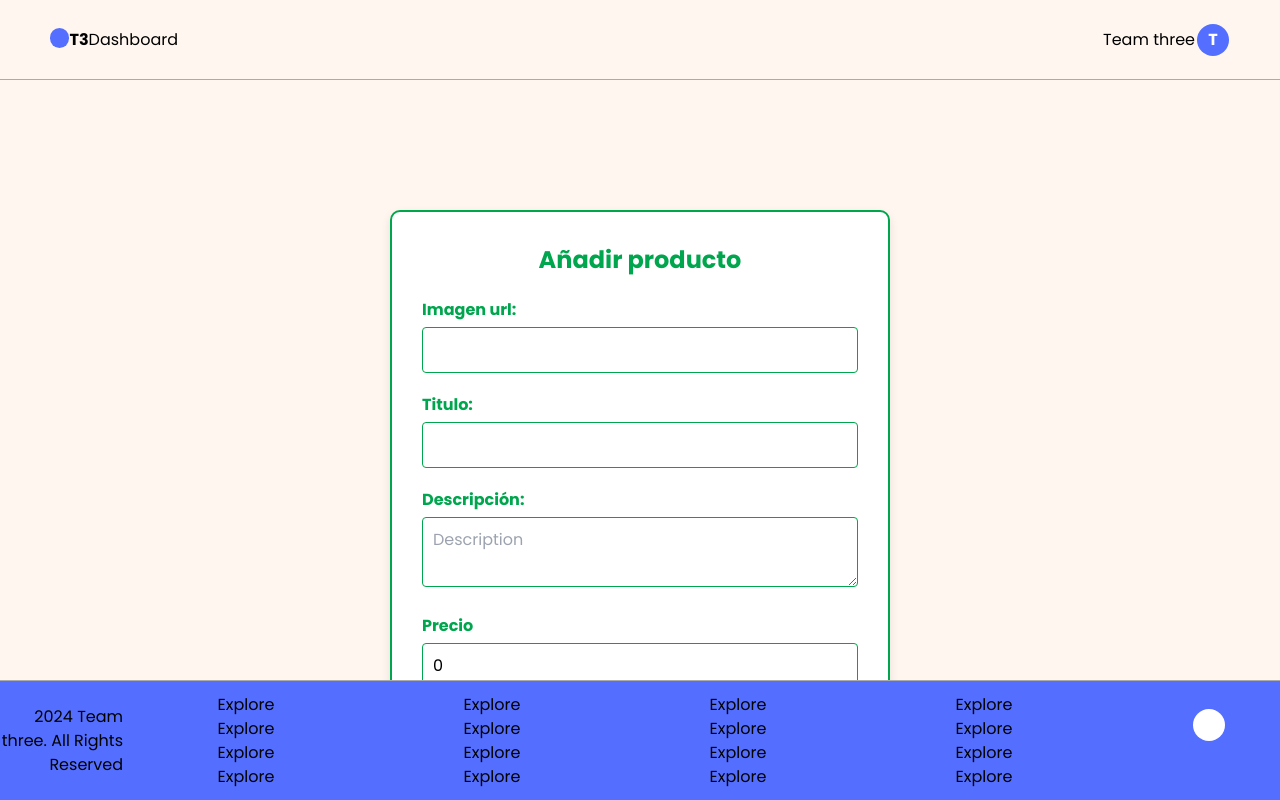
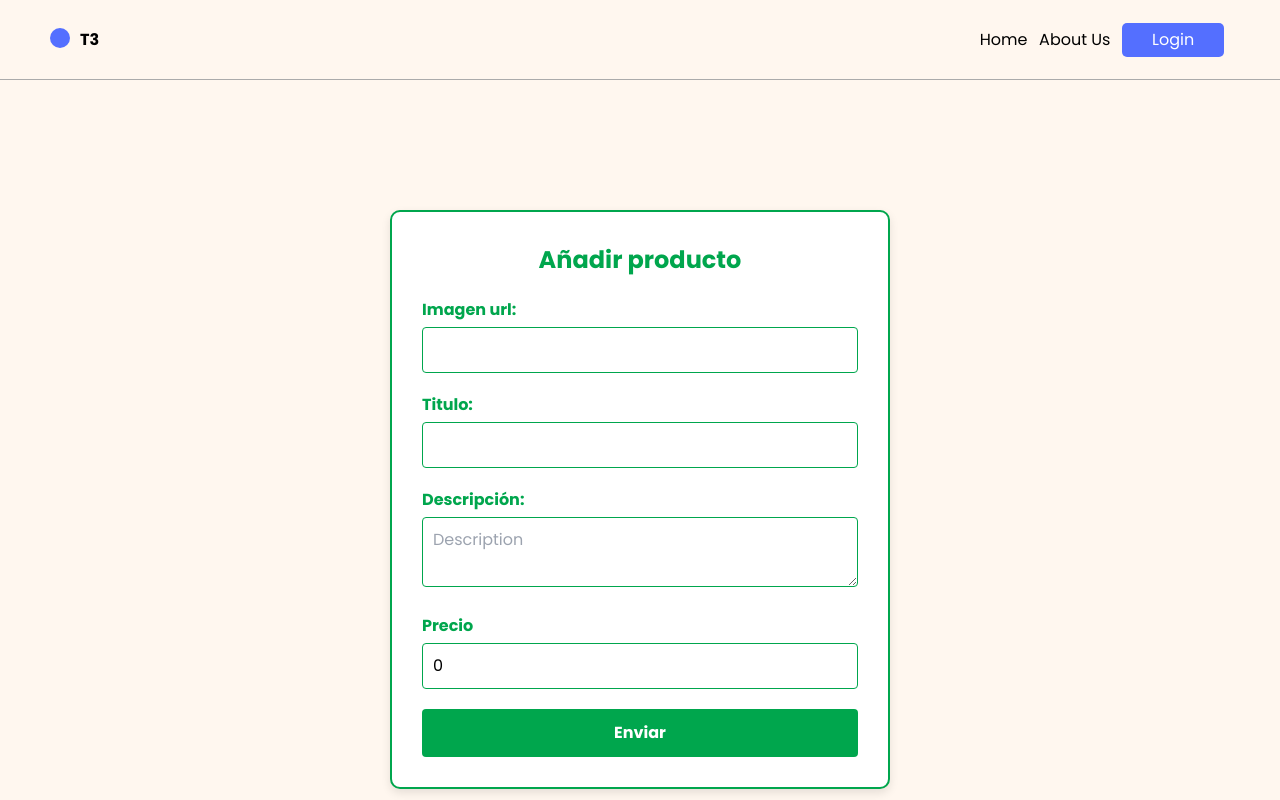
Before and after one commit to AlejandroEchavarriaRiwi/crud_product_tres, a Next.js app: page /dashboard/addproducts in a window 1280 px wide. Shown: the top 800 px of the page. Built offline with nearby package versions, Linux system fonts and the light colour scheme.

Commit message:
addstyles

```diff
--- a/app/layout.tsx
+++ b/app/layout.tsx
@@ -24,7 +24,7 @@ export default function RootLayout({
   return (
     <html lang="en" className={poppins.variable}>
       <body>
-      <Navbar page={"Dashboard"}/>
+      <Navbar/>
           {children}
       <MainFooter page={"Dashboard"}/>
       </body>
--- a/components/sytlosForm/form.css
+++ /dev/null
@@ -1,109 +0,0 @@
-/* estilos de form
-@stylosform:
-
-:root {
-
---colorFondo : #ffffff;
---cajaSonbra :0 1px 3px rgba(0,0,0,0.2);
---borderForm: border-radius:8px;
---tamañoPrecio: font-weight: 600;
---colorPrecio:color: #28a745;
---hover : var(--hover background-color: #f1f3f5)
-
-}
-
-/* label para dal estilo a las letras  */
-label{
-    display: table-cell;
-    vertical-align: inherit;
-    text-align: center;
-}
-
-/*  estylos del formulario  */
-.form {
-
-    display: table-row;
-    vertical-align: inherit;
-    unicode-bidi: isolate;
-    border-color: inherit;
-    width: 100%;
-    border-collapse: separate;
-    border-spacing: 0;
-    background-color: #ffffff;
-    box-shadow: 0 1px 3px rgba(0, 0, 0, 0.2);
-    border-radius: 8px;
-    text-align: center;
-    margin: 30px;
-
-}
-/* llamando a esta etiqueta main con clase pageform para centrar formulario */
-/*.PageForm{
-    display: flex;
-    flex-direction: column;
-    align-items: center;
-}
-/* para que no tenga border el formulario */
-fieldset{
-    border: none;
-    text-align: center;
-
-}
-/* centrando contenido del formulario desde la pagina main  */
-.PageForm{
-    justify-content: center;
-}
-
-
-form.form{
-    width: 40%;
-    margin-top: 1.4rem;
-    margin: 30px;
-    padding: 30px;
-}
-
-form.form > fieldset{
-    border: none;
-    width: 100%;
-}
-
-h2{
-    margin-bottom: 10px;
-}
-
-form.form > fieldset.form-url > label.url-label,
-form.form > fieldset.form-title > label.title-label,
-form.form > fieldset.form-description > label.description-label,
-form.form > fieldset.form-price > label.price-label{
-    display: block;
-    margin-bottom: .5rem;
-}
-
-
-form.form > fieldset.form-url > input.url-input,
-form.form > fieldset.form-title > input.title-input,
-form.form > fieldset.form-description > input.description-input,
-form.form > fieldset.form-price > input.price-input{
-    width: 40%;
-    padding: .8rem;
-    border-radius: .8rem;
-    border: 1px solid rgb(182, 182, 182);
-}
-
-form.form > button.form-button{
-    border: none;
-    width: 180px;
-    margin-top: 10px;
-    padding: .8rem;
-    border-radius: .8rem;
-    background-color: rgb(0, 166, 78);
-    color: #ffffff;
-    cursor: pointer;
-}
-
-.form-button :hover{
-    color:rgb(61, 61, 61);
-    color: #fff;
-    width: 95%;
-    margin-top: .8rem;
-
-}
--- a/components/ui/footer/MainFooter.tsx
+++ b/components/ui/footer/MainFooter.tsx
@@ -12,32 +12,28 @@ const MainFooter:React.FC<INavbar>=({page})=> {
         </div>
         <div className='FooterNavCenter'>
             <div>
-                <h1><Link href="/">Explore</Link></h1>
-                <h3><Link href="/">Explore</Link></h3>
-                <h3><Link href="/">Explore</Link></h3>
-                <h3><Link href="/">Explore</Link></h3>
+                <h1>Explore</h1>
+                <h3><Link href="/">Home</Link></h3>
+                <h3><Link href="/">About us</Link></h3>
             </div>
             <div>
-                <h1><Link href="/">Explore</Link></h1>
-                <h3><Link href="/">Explore</Link></h3>
-                <h3><Link href="/">Explore</Link></h3>
-                <h3><Link href="/">Explore</Link></h3>
+                <h1>Visit</h1>
+                <h3>Guayabal</h3>
+                <h3>Cl. 16 #55-129</h3>
             </div>
             <div>
-                <h1><Link href="/">Explore</Link></h1>
-                <h3><Link href="/">Explore</Link></h3>
-                <h3><Link href="/">Explore</Link></h3>
-                <h3><Link href="/">Explore</Link></h3>
+                <h1>Follow us</h1>
+                <h3><Link href="http://www.instagram.com">Instagram</Link></h3>
+                <h3><Link href="http://www.facebook.com">Explore</Link></h3>
             </div>
             <div>
-                <h1><Link href="/">Explore</Link></h1>
-                <h3><Link href="/">Explore</Link></h3>
-                <h3><Link href="/">Explore</Link></h3>
-                <h3><Link href="/">Explore</Link></h3>
+                <h1>Legal</h1>
+                <h3><Link href="/">Term</Link></h3>
+                <h3><Link href="/">Privacy</Link></h3>
             </div>
         </div>
         <div className='FooterNavRight'>
-            <div className='WhiteCircle w-8 h-8'></div>
+            <div className='WhiteCircle w-8 h-8'><div className='triangle'></div></div>
         </div>
     </div>
 
--- a/components/ui/navbar/Navbar.tsx
+++ b/components/ui/navbar/Navbar.tsx
@@ -1,23 +1,29 @@
+'use client';
+
 import Link from 'next/link'
+import { usePathname } from 'next/navigation'
 
-interface INavbar{
-    page: string,
-}
+const Navbar: React.FC = () => {
+    const pathname = usePathname()
 
-const Navbar:React.FC<INavbar>=({page})=> {
+    const isLoginPage = pathname === '/login'
+
     return (
-            <div className='NavContainer'>
-                <div className='NavLeft'>
-                    <div className='BlueCircle w-5 h-5'></div>
-                    <h1><Link href="/">T3</Link></h1>
-                    <h2><Link href="/">{page}</Link></h2>
-                </div>
-                <div className='NavRight'>
-                    <h2>Team three</h2>
-                    <div className='BlueCircle w-8 h-8'>T</div>
-                </div>
+        <div className='NavContainer'>
+            <div className='NavMainLeft'>
+                <div className='BlueCircle w-5 h-5'></div>
+                <h1><Link href="/">T3</Link></h1>
             </div>
-
+            <div className='NavMainRight'>
+                <h1><Link href="/">Home</Link></h1>
+                <h1><Link href="/">About Us</Link></h1>
+                {isLoginPage ? (
+                    <Link href="/register"><div className='ButtonLogin'>Register</div></Link>
+                ) : (
+                    <Link href="/login"><div className='ButtonLogin'>Login</div></Link>
+                )}
+            </div>
+        </div>
     )
 }
 
--- /dev/null
+++ b/components/ui/navbar/NavbarUserView.tsx
@@ -0,0 +1,24 @@
+import Link from 'next/link'
+
+interface INavbar{
+    page: string,
+}
+
+const Navbar:React.FC<INavbar>=({page})=> {
+    return (
+            <div className='NavContainer'>
+                <div className='NavLeft'>
+                    <div className='BlueCircle w-5 h-5'></div>
+                    <h1><Link href="/">T3</Link></h1>
+                    <h2><Link href="/">{page}</Link></h2>
+                </div>
+                <div className='NavRight'>
+                    <h2>Team three</h2>
+                    <div className='BlueCircle w-8 h-8'>T</div>
+                </div>
+            </div>
+
+    )
+}
+
+export default Navbar;
--- a/components/ui/navbar/styles/stylesNavBar.css
+++ b/components/ui/navbar/styles/stylesNavBar.css
@@ -37,6 +37,8 @@
     text-align: center;
     margin-right: 50px;
 }
+
+
 .FooterContainer{
     width: 100%;
     height: 120px;
@@ -46,36 +48,37 @@
     justify-content:space-between;
     text-align: center;
     border-top: 1px solid rgb(171, 171, 171);
-    position: sticky;
+    color: white;
     bottom: 0;
-    z-index: 1000;
 }
 .FooterNavCenter{
-    width: 80%;
+    width: 55%;
+    height: 100%;
+    padding-top: 20px;
     display: flex;
+    text-align: start;
     justify-content: space-around;
 }
 .FooterNavLeft{
-    width: 10%;
+    width: 25%;
+    height: 100%;
+    padding-bottom: 10px;
     display: flex;
     align-items: end;
     text-align: end;
-    justify-content: end;
+    justify-content: center;
 
 }
 .FooterNavRight{
-    position: relative;
-    width: 10%;
+    width: 20%;
+    height: 100%;
     display: flex;
-    justify-content: space-around;
-    align-items: center;
+    justify-content: end;
+    align-items: end;
     text-align: center;
-    margin-right: 50px;
 }
 .WhiteCircle {
-    position: absolute;
-    right: 5px;
-    bottom: 0px;
+
     border-radius: 50%;
     background-color: white;
     display: flex;
@@ -84,4 +87,44 @@
     text-align: center;
     color: white;
     font-weight: bold;
+    margin-bottom: 20px;
+    margin-right: 20px;
 }
+.triangle {
+    margin: 0 auto;
+    width: 0;
+    height: 0;
+    border: 8px solid transparent;
+    border-top: 0;
+    border-bottom: 16px solid #546FFF;
+}
+
+
+.NavMainLeft{
+    width: 10%;
+    display: flex;
+    justify-content: start;
+    gap: 10px;
+    margin-left: 50px;
+
+}
+.NavMainLeft h1{
+    font-weight: bold;
+}
+.NavMainRight{
+    width: 20%;
+    display: flex;
+    justify-content: space-around;
+    align-items: center;
+    text-align: center;
+    margin-right: 50px;
+}
+.ButtonLogin{
+    background-color: #546FFF;
+    color: white;
+    border: none;
+    padding: 5px 30px;
+    cursor: pointer;
+    border-radius: 5px;
+    transition: background-color 0.3s ease;
+}
```
Also changed, not shown: components/ui/form/button/nightmode.tsx (added).
